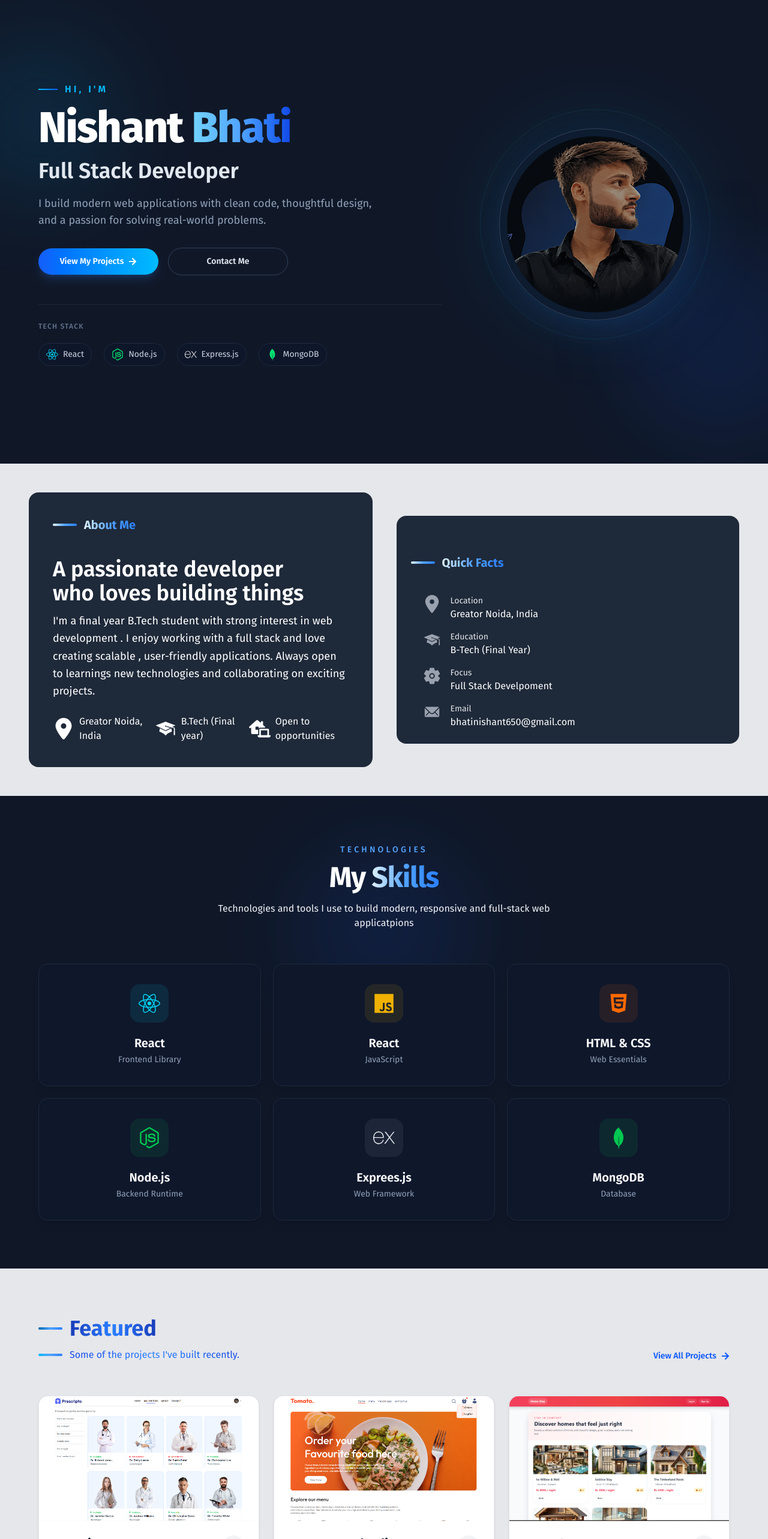
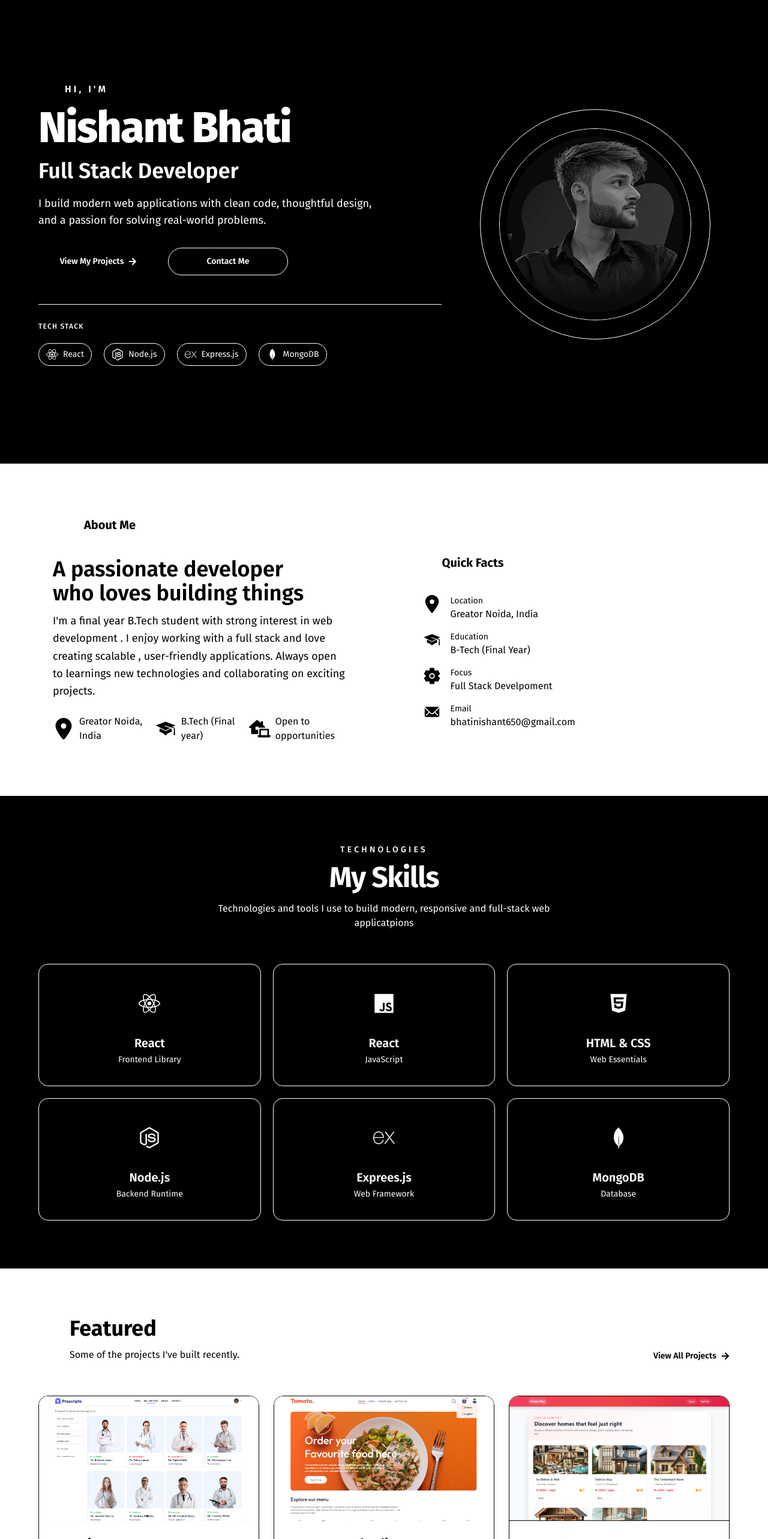
Before and after one commit to bhatinishant38/Portfolio, a React (Vite) app: page / in a window 1280 px wide. Shown: the part 100-2666 px from the top of the page at 60% size. Built offline with nearby package versions, Linux system fonts and the light colour scheme.

Commit message:
feat: implement theme support with dark and light modes across components

```diff
--- a/src/App.jsx
+++ b/src/App.jsx
@@ -10,16 +10,17 @@ import Skills from "./Components/Skills";
 function App() {
   return (
     <>
-    <div className="font-fira-sans ">
-
-       <Navabar/>
-      <Hero />
-      <About />
-      <Skills />
-      <Projects />
-      <Eduaction/>
-      <Contact/>
-      <Footer/>
+      <div className="font-fira-sans">
+        <div className="theme-dark">
+          <Navabar />
+          <Hero />
+        </div>
+        <About />
+        <Skills />
+        <Projects />
+        <Eduaction />
+        <Contact />
+        <Footer />
       </div>
     </>
   );
--- a/src/Components/About.jsx
+++ b/src/Components/About.jsx
@@ -7,7 +7,7 @@ import { IoIosMail } from "react-icons/io";
 const About = () => {
   return (
     <div
-      className="min-h-full p-4 sm:p-8 md:p-10 lg:p-12 flex flex-col lg:flex-row gap-4 sm:gap-6 md:gap-8 lg:gap-10 items-stretch lg:items-center justify-around bg-gray-200"
+      className="theme-light min-h-full p-4 sm:p-8 md:p-10 lg:p-12 flex flex-col lg:flex-row gap-4 sm:gap-6 md:gap-8 lg:gap-10 items-stretch lg:items-center justify-around bg-gray-200"
       id="About"
     >
       <div className="px-4 sm:px-8 lg:px-10 bg-gray-800 text-white rounded-2xl pb-6 sm:pb-8 lg:pb-10 w-full lg:w-1/2">
--- a/src/Components/Contact.jsx
+++ b/src/Components/Contact.jsx
@@ -8,7 +8,7 @@ const Contact = () => {
   return (
     <div
       id="Contact"
-      className="w-full bg-gray-100 px-5 py-12 sm:px-8 lg:px-16"
+      className="theme-light w-full bg-gray-100 px-5 py-12 sm:px-8 lg:px-16"
     >
       <div className="mx-auto flex w-full max-w-6xl flex-col overflow-hidden rounded-3xl bg-white shadow-xl md:flex-row">
         {/* Left - Introduction */}
--- a/src/Components/Education.jsx
+++ b/src/Components/Education.jsx
@@ -6,7 +6,7 @@ import { FaHouseLaptop } from "react-icons/fa6";
 const Eduaction = () => {
   return (
 
-<div id="Education" className="px-5 py-12 sm:px-8 lg:px-16  bg-gray-800">
+<div id="Education" className="theme-dark px-5 py-12 sm:px-8 lg:px-16 bg-gray-800">
 
   {/* Section Heading */}
   <div className="mb-12">
--- a/src/Components/Footer.jsx
+++ b/src/Components/Footer.jsx
@@ -4,7 +4,7 @@ import { FaArrowUp } from "react-icons/fa";
 const Footer = () => {
   return (
 
-<footer className="w-full bg-gray-800 px-5 py-6 sm:px-8 lg:px-12">
+<footer className="theme-dark w-full bg-gray-800 px-5 py-6 sm:px-8 lg:px-12">
   <div className="mx-auto flex max-w-7xl flex-col items-center justify-between gap-5 border-t border-gray-700 pt-6 sm:flex-row">
 
     {/* Logo + Copyright */}
--- a/src/Components/Projects.jsx
+++ b/src/Components/Projects.jsx
@@ -5,7 +5,7 @@ const Projects = () => {
   return (
     <div
       id="Projects"
-      className="w-full bg-gray-200 px-5 py-16 sm:px-8 sm:py-20 lg:px-16"
+      className="theme-light w-full bg-gray-200 px-5 py-16 sm:px-8 sm:py-20 lg:px-16"
     >
       {/* Section Header */}
       <div className="mx-auto mb-10 flex max-w-6xl items-end justify-between gap-6 sm:mb-14">
@@ -50,13 +50,13 @@ const Projects = () => {
           {/* Image */}
           <div className="relative overflow-hidden">
             <img
-              className="h-48 w-full object-cover transition-transform duration-500 group-hover:scale-105 sm:h-52"
+              className="project-screenshot h-48 w-full object-cover transition-transform duration-500 group-hover:scale-105 sm:h-52"
               src="/prescripto.png"
               alt="Prescripto Doctor Appointments"
             />
 
             {/* Overlay */}
-            <div className="absolute inset-0 bg-black/0 transition-all duration-300 group-hover:bg-black/10"></div>
+            <div className="project-image-overlay absolute inset-0 bg-black/0 transition-all duration-300 group-hover:bg-black/10"></div>
           </div>
 
           {/* Content */}
@@ -104,12 +104,12 @@ const Projects = () => {
         <div className="group overflow-hidden rounded-2xl border border-gray-200 bg-white shadow-sm transition-all duration-300 hover:-translate-y-2 hover:shadow-xl">
           <div className="relative overflow-hidden">
             <img
-              className="h-48 w-full object-cover transition-transform duration-500 group-hover:scale-105 sm:h-52"
+              className="project-screenshot h-48 w-full object-cover transition-transform duration-500 group-hover:scale-105 sm:h-52"
               src="/tomato.png"
               alt="Project"
             />
 
-            <div className="absolute inset-0 bg-black/0 transition-all duration-300 group-hover:bg-black/10"></div>
+            <div className="project-image-overlay absolute inset-0 bg-black/0 transition-all duration-300 group-hover:bg-black/10"></div>
           </div>
 
           <div className="p-5 sm:p-6">
@@ -154,12 +154,12 @@ const Projects = () => {
         <div className="group overflow-hidden rounded-2xl border border-gray-200 bg-white shadow-sm transition-all duration-300 hover:-translate-y-2 hover:shadow-xl">
           <div className="relative overflow-hidden">
             <img
-              className="h-48 w-full object-cover transition-transform duration-500 group-hover:scale-105 sm:h-52"
+              className="project-screenshot h-48 w-full object-cover transition-transform duration-500 group-hover:scale-105 sm:h-52"
               src="/homestay.png"
               alt="Project"
             />
 
-            <div className="absolute inset-0 bg-black/0 transition-all duration-300 group-hover:bg-black/10"></div>
+            <div className="project-image-overlay absolute inset-0 bg-black/0 transition-all duration-300 group-hover:bg-black/10"></div>
           </div>
 
           <div className="p-5 sm:p-6">
--- a/src/Components/Skills.jsx
+++ b/src/Components/Skills.jsx
@@ -10,7 +10,7 @@ const Skills = () => {
   return (
     <div
       id="Skills"
-      className="relative overflow-hidden bg-gray-900 px-5 py-20 text-white sm:px-8 lg:px-16"
+      className="theme-dark relative overflow-hidden bg-gray-900 px-5 py-20 text-white sm:px-8 lg:px-16"
     >
       {/* Background Glow */}
       <div className="absolute left-1/2 top-20 z-0 h-72 w-72 -translate-x-1/2 rounded-full bg-blue-600/10 blur-3xl"></div>
--- a/src/index.css
+++ b/src/index.css
@@ -15,3 +15,35 @@
 html {
   scroll-behavior: smooth;
 }
+
+.theme-dark,
+.theme-dark * {
+  color: #fff !important;
+  background-color: #000 !important;
+  background-image: none !important;
+  border-color: #fff !important;
+  box-shadow: none !important;
+  -webkit-text-fill-color: #fff !important;
+}
+
+.theme-light,
+.theme-light * {
+  color: #000 !important;
+  background-color: #fff !important;
+  background-image: none !important;
+  border-color: #000 !important;
+  box-shadow: none !important;
+  -webkit-text-fill-color: #000 !important;
+}
+
+.theme-dark img:not(.project-screenshot) {
+  filter: grayscale(1);
+}
+
+.theme-light .project-screenshot {
+  filter: none !important;
+}
+
+.theme-light .project-image-overlay {
+  background-color: transparent !important;
+}
```
